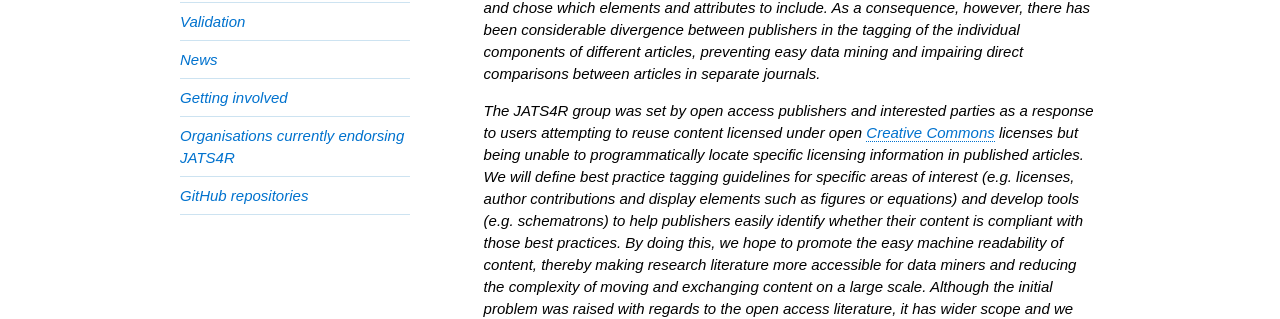
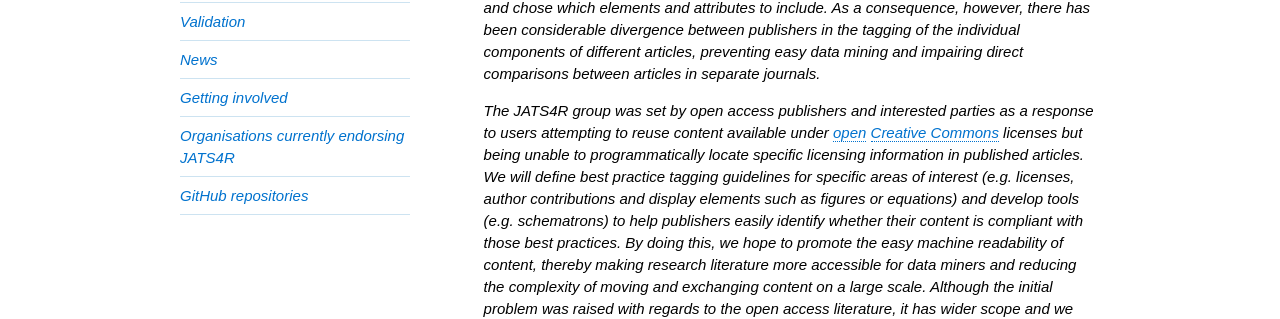
Before and after one commit to JATS4R/old-website, a Jekyll site: the page index.html, which Jekyll copies as it is, in a window 1280 px wide and 900 px high. Shown: the part 274-593 px from the top of the window. Built offline with Jekyll 4.4.1, drawn with Linux system fonts in a browser that asks for light colours; some web fonts are replaced.

Commit message:
link to open definition

```diff
--- a/index.html
+++ b/index.html
@@ -56,7 +56,7 @@
         impairing direct comparisons between articles in separate journals.</p>
 
         <p>The JATS4R group was set by open access publishers and interested parties as a response to users attempting to reuse
-        content licensed under open <a href "http://creativecommons.org/">Creative Commons</a> licenses but being unable to programmatically
+        content available under <a href="http://opendefinition.org/">open</a> <a href "http://creativecommons.org/">Creative Commons</a> licenses but being unable to programmatically
         locate specific licensing information in published articles. We will define best practice tagging guidelines for
         specific areas of interest (e.g. licenses, author contributions and display elements such as figures or equations) and
         develop tools (e.g. schematrons) to help publishers easily identify whether their content is compliant with those best practices. By doing
```
